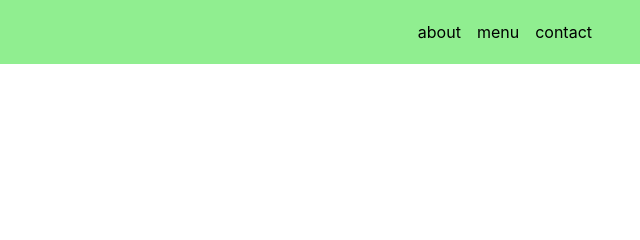
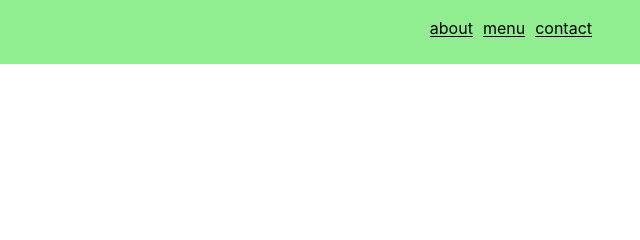
Before and after one commit to ritizzzz/restaurant-page, a website built with webpack: page dist/index.html in a window 1280 px wide. Shown: the top 240 px of the page, 640-1280 px from the left. Built offline with Linux system fonts and the light colour scheme.

Commit message:
hover effect added to links

```diff
--- a/src/main-styles.css
+++ b/src/main-styles.css
@@ -64,7 +64,9 @@ h1{
 }
 .links{
     display: flex;
-    gap: 1rem;
+    height: 10px;
+    gap: 10px;
+    align-items: end;
 }
 
 footer{
@@ -72,3 +74,12 @@ footer{
     text-align: center;
     padding: 1rem;
 }
+.links div{
+    cursor: pointer;
+    transition: 0.3s;
+    border-bottom: 1px solid black;
+}
+
+.links div:hover{
+    padding-bottom: 4px;
+}
```
Also changed, not shown: dist/main.js.
